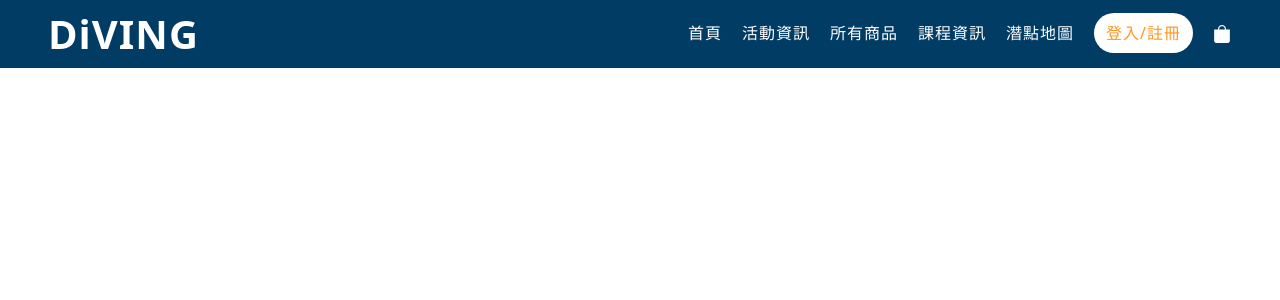
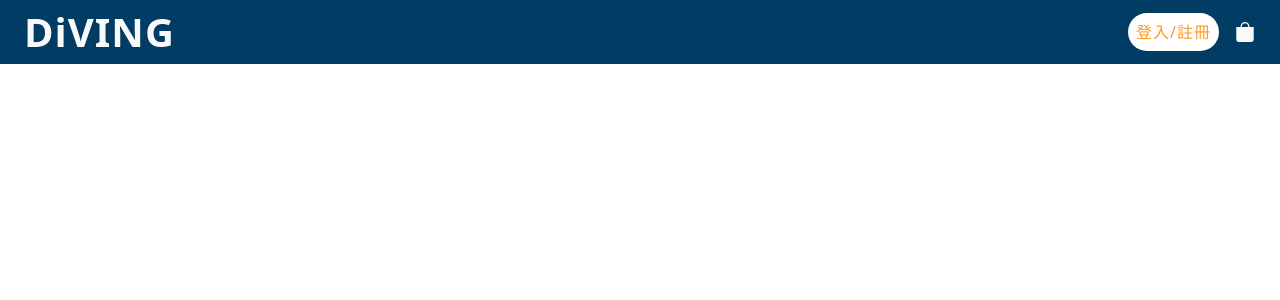
Before and after one commit to peznc810/DiVING, a Next.js app: page /home in a window 1280 px wide. Shown: the top 300 px of the page. Built offline with nearby package versions, Linux system fonts and the light colour scheme.

Commit message:
重寫navbar，刪掉舊的nav

```diff
--- a/components/layout/default-layout/navbar.js
+++ /dev/null
@@ -1,57 +0,0 @@
-import React from 'react'
-import styles from './navbar.module.scss'
-
-export default function Navbar() {
-  return (
-    <>
-      <div
-        className={`container-fluid ${styles.navbar} px-5 d-flex justify-content-between align-items-center`}
-      >
-        <div>
-          <h1 className="">DiVING</h1>
-        </div>
-        <ul className="d-flex">
-          <li>
-            <a href="./home">首頁</a>
-          </li>
-          <li>
-            <a href="./active">活動資訊</a>
-          </li>
-          <li>
-            <a href="./products">所有商品</a>
-          </li>
-          <li>
-            <a href="./lesson">課程資訊</a>
-            <ul className="d-none">
-              <li>
-                <a href="">自由潛水</a>
-              </li>
-              <li>
-                <a href="">水肺潛水</a>
-              </li>
-              <li>
-                <a href="">技術潛水</a>
-              </li>
-              <li>
-                <a href="">技術教練課程</a>
-              </li>
-            </ul>
-          </li>
-          <li>
-            <a href="./map">潛點地圖</a>
-          </li>
-          <li>
-            <a className={styles.loginBtn} href="./login">
-              登入/註冊
-            </a>
-          </li>
-          <li>
-            <a href="./shopcart" className={styles.cartBtn}>
-              <i className={`bi bi-bag-fill ${styles.cartIcon}`}></i>
-            </a>
-          </li>
-        </ul>
-      </div>
-    </>
-  )
-}
--- a/components/layout/default-layout/navbar.module.scss
+++ /dev/null
@@ -1,49 +0,0 @@
-$primary: #013c64;
-$secondary: #265475;
-$orange: #ff9720;
-$gray: #858585;
-$light-gray: #d9d9d9;
-$super-light-gray: #f5f5f5;
-
-.navbar {
-  background-color: $primary;
-  padding-inline: 30px;
-  padding-block: 10px;
-  h1 {
-    color: #fff;
-    font-weight: bolder;
-    margin-bottom: 0;
-  }
-  ul {
-    margin-bottom: 0;
-    li {
-      margin-left: 20px;
-      a {
-        color: #fff;
-        display: block;
-        text-align: center;
-        padding-block: 8px;
-      }
-      a:hover {
-        color: $orange;
-        border-bottom: 2px solid $orange;
-      }
-      .loginBtn {
-        background-color: #fff;
-        color: $orange;
-        padding-inline: 12px;
-        border-radius: 20px;
-      }
-      .loginBtn:hover {
-        background-color: $orange;
-        color: #fff;
-      }
-      .cartIcon {
-        font-size: 18px;
-      }
-      .cartBtn:hover {
-        border-bottom: none;
-      }
-    }
-  }
-}
--- /dev/null
+++ b/components/layout/default-layout/navbar/index.js
@@ -0,0 +1,19 @@
+import React from 'react'
+import NavMenu from './navmenu'
+import Link from 'next/link'
+import styles from './index.module.scss'
+
+export default function Navbar() {
+  return (
+    <>
+      <nav
+        className={`container-fluid py-2 px-4 d-flex justify-content-between align-items-center ${styles.navbar}`}
+      >
+        <h1 className="fw-bolder m-0 text-light">DiVING</h1>
+        <div>
+          <NavMenu />
+        </div>
+      </nav>
+    </>
+  )
+}
--- /dev/null
+++ b/components/layout/default-layout/navbar/index.module.scss
@@ -0,0 +1,10 @@
+$primary: #013c64;
+$secondary: #265475;
+$orange: #ff9720;
+$gray: #858585;
+$light-gray: #d9d9d9;
+$super-light-gray: #f5f5f5;
+
+.navbar {
+  background-color: $primary;
+}
--- /dev/null
+++ b/components/layout/default-layout/navbar/navmenu.js
@@ -0,0 +1,110 @@
+import React from 'react'
+import Link from 'next/link'
+import styles from './navmenu.module.scss'
+
+const menuItems = [
+  {
+    id: 1,
+    label: '首頁',
+    href: '/',
+  },
+  {
+    id: 2,
+    label: '活動資訊',
+    href: '/active',
+  },
+  {
+    id: 3,
+    label: '所有商品',
+    href: '/product',
+    children: [
+      { id: 31, label: '品牌1', href: '/product/brand1' },
+      { id: 32, label: '品牌2', href: '/product/brand2' },
+      { id: 33, label: '品牌3', href: '/product/brand3' },
+    ],
+  },
+  {
+    id: 4,
+    label: '課程資訊',
+    href: '/lesson',
+    children: [
+      { id: 41, label: '自由潛水', href: '/lesson/free-diving' },
+      { id: 42, label: '水肺潛水', href: '/lesson/scuba-diving' },
+      { id: 43, label: '技術潛水', href: '/lesson/technical-diving' },
+      { id: 44, label: '技術教練課程', href: '/lesson/coach-lesson' },
+    ],
+  },
+  {
+    id: 5,
+    label: '潛點地圖',
+    href: '/map',
+  },
+]
+
+export default function NavMenu() {
+  return (
+    <>
+      <ul className="d-flex m-0">
+        {/* 遍歷列出nav選單 */}
+        {menuItems.map((v, i) => {
+          {
+            /* 判斷是否有下拉選單 */
+          }
+          if (!v.children) {
+            return (
+              <li key={v.id} className={`mx-3`}>
+                <Link
+                  className={` py-2 text-light ${styles.linkText}`}
+                  href={v.href}
+                >
+                  {/* {v.label} */}
+                </Link>
+              </li>
+            )
+          }
+          {
+            /* 有下拉選單 */
+          }
+          return (
+            <li key={v.id} className={`mx-3`}>
+              <Link
+                href={v.href}
+                className={`py-2 text-light ${styles.linkText}`}
+                role="button"
+                data-bs-toggle="dropdown" //觸發一個下拉菜單的顯示
+                aria-expanded="false" //下拉菜單（如果有的話）是關閉的
+              >
+                {/* {v.label} */}
+              </Link>
+              {/* 下拉選單 dropdown-menu */}
+              <ul className={` `}>
+                {v.children.map((v2) => {
+                  return (
+                    <li key={v.id}>
+                      <Link href={v2.href} className={``}>
+                        {/* {v2.label} */}
+                      </Link>
+                    </li>
+                  )
+                })}
+              </ul>
+            </li>
+          )
+        })}
+        <li className={`me-3`}>
+          <Link
+            href="/login"
+            className={`px-2 py-2 ${styles.login} ${styles.linkText}`}
+          >
+            登入/註冊
+          </Link>
+        </li>
+        <li>
+          <div>
+            <i className={`bi bi-bag-fill text-light fs-5`}></i>
+          </div>
+        </li>
+      </ul>
+    </>
+  )
+}
--- /dev/null
+++ b/components/layout/default-layout/navbar/navmenu.module.scss
@@ -0,0 +1,19 @@
+$primary: #013c64;
+$secondary: #265475;
+$orange: #ff9720;
+$gray: #858585;
+$light-gray: #d9d9d9;
+$super-light-gray: #f5f5f5;
+
+.subMenu {
+}
+
+.login {
+  background-color: #fff;
+  color: $orange;
+  border-radius: 50px;
+}
+
+.linkText {
+  line-height: 30px;
+}
--- a/pages/home/index.js
+++ b/pages/home/index.js
@@ -4,7 +4,9 @@ import Navbar from '@/components/layout/default-layout/navbar'
 export default function Index() {
   return (
     <>
-      <Navbar />
+
+      <Navbar/>
+
     </>
   )
 }
```
